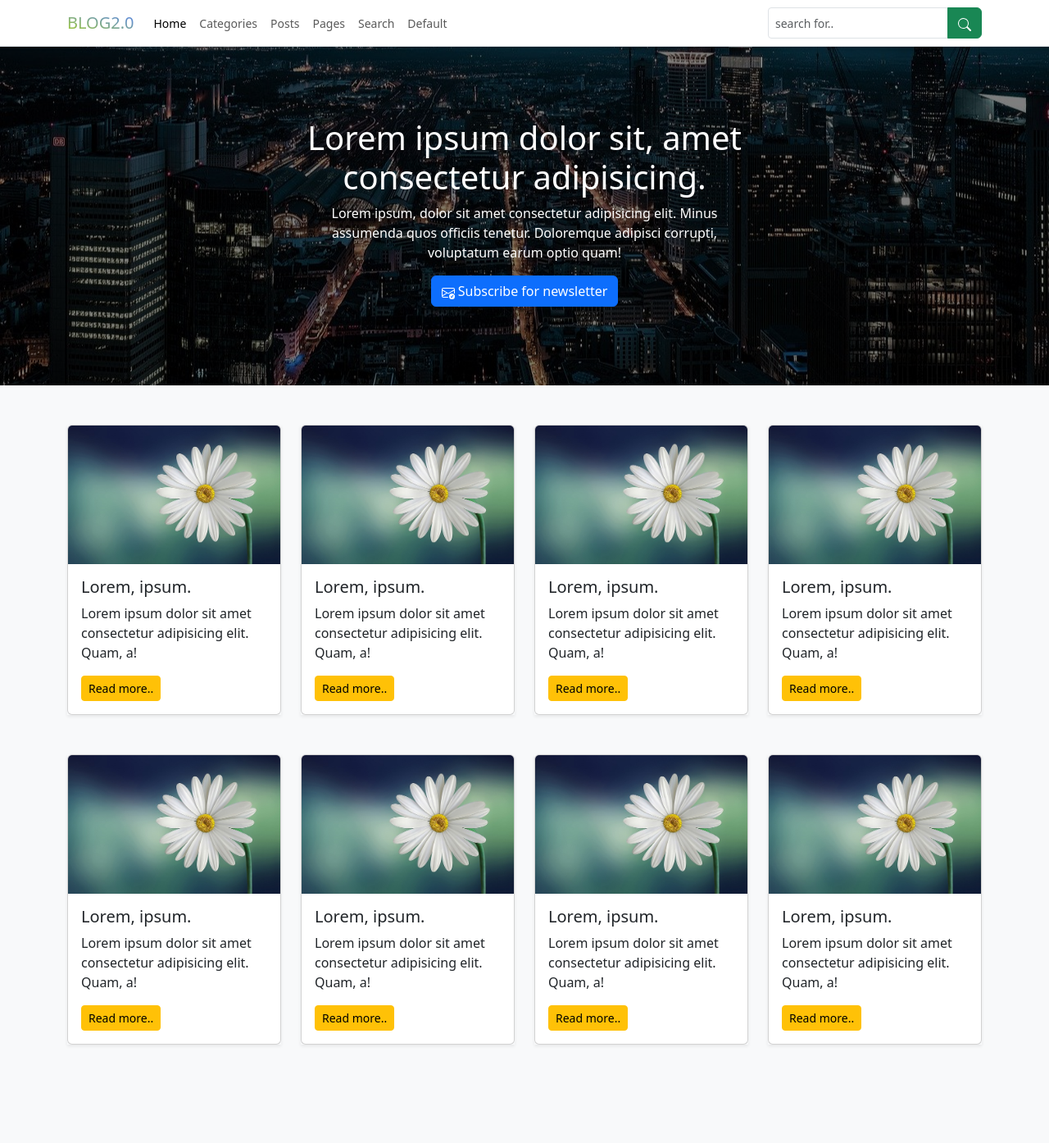
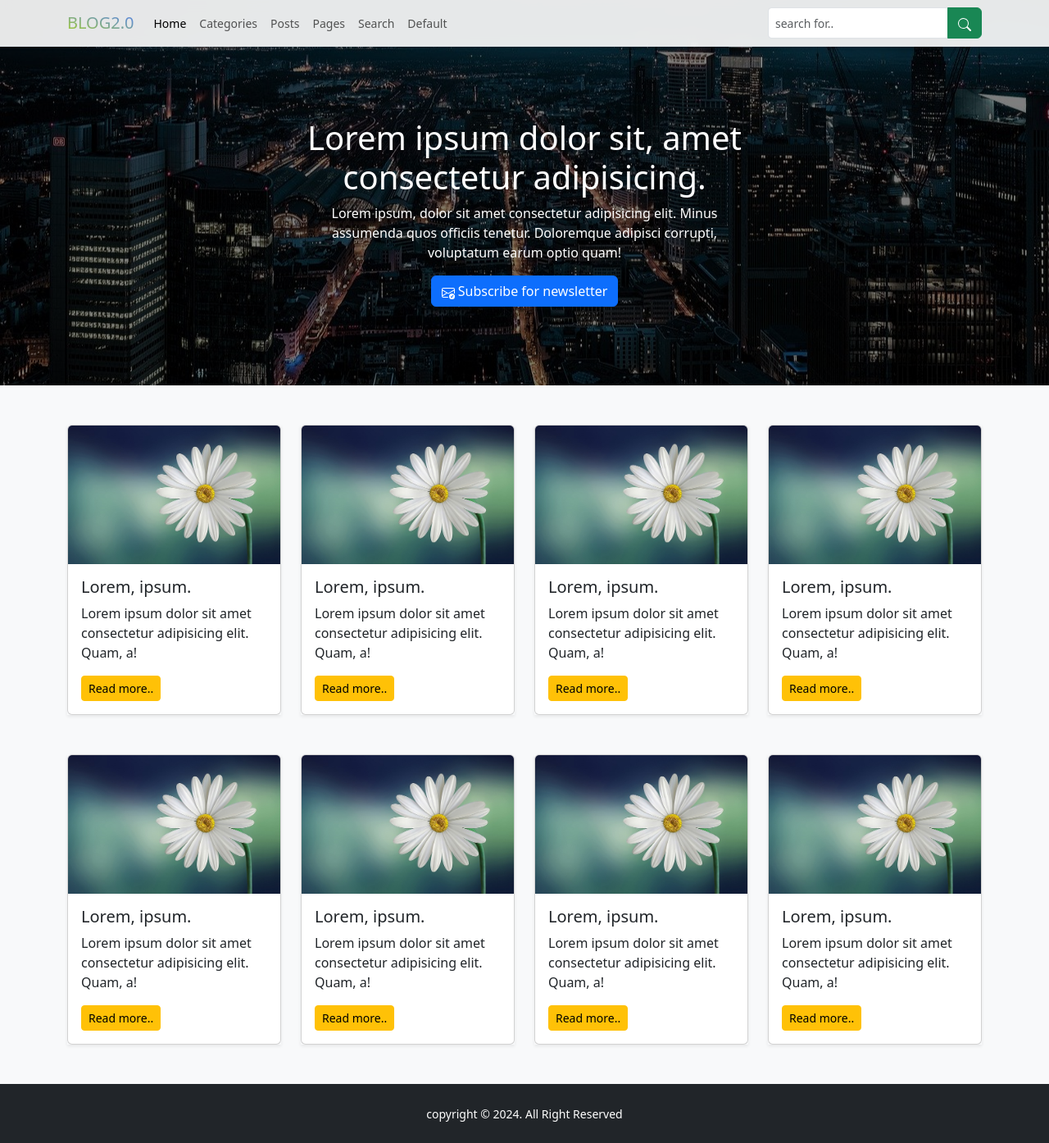
Before and after one commit to dimashibatullah/Blog-App-Project, a plain HTML site: page index.html in a window 1280 px wide. Shown: the whole page at 82% size. Before the commit the page ends 1322 px from the top, so only its background shows below. Drawn offline with nearby package versions, Linux system fonts and the light colour scheme.

Commit message:
selesai membuat index page

```diff
--- a/index.html
+++ b/index.html
@@ -9,7 +9,7 @@
   </head>
   <body class="bg-light">
     <!-- Navbar start -->
-    <nav class="navbar navbar-expand-lg bg-white small border-bottom shadow-sm fixed-top custom-nav">
+    <nav class="navbar navbar-expand-lg bg-white small border-bottom shadow-sm fixed-top custom-nav" style="--bs-bg-opacity: .9;backdrop-filter: blur(8px);">
       <div class="container">
         <a href="index.html" class="navbar-brand">
           <span class="brand-style brand-gradient"> BLOG2.0 </span>
@@ -17,7 +17,7 @@
         <button class="navbar-toggler" type="button" data-bs-toggle="collapse" data-bs-target="#blog-navbar" aria-controls="blog-navbar" aria-expanded="false" aria-label="Toggle Navigation">
           <span class="navbar-toggler-icon"></span>
         </button>
-        <div class="collapse navbar-collapse" id="navbarSupportContent">
+        <div class="collapse navbar-collapse" id="blog-navbar">
           <ul class="navbar-nav me-auto mb-2 mb-lg-0">
             <li class="nav-item">
               <a class="nav-link active" aria-current="page" href="#">Home</a>
@@ -183,6 +183,13 @@
     </section>
     <!-- home post end -->
 
+    <!-- footer start -->
+    <footer class="main-footer text-bg-dark p-4 text-center">
+      <p class="m-0"><small>copyright &copy; 2024. All Right Reserved</small></p>
+    </footer>
+
+    <!-- footer end -->
+
     <!-- subscribe modal start -->
     <div class="modal fade" id="subscribe-modal" data-bs-backdrop="static" aria-hidden="true" data-bs-keyboard="false" tabindex="-1" style="backdrop-filter: blur(5px)">
       <div class="modal-dialog modal-dialog-centered">
--- a/style.css
+++ b/style.css
@@ -1,3 +1,9 @@
+body, html {
+  height: 100%;
+  margin: 0;
+}
+
+
 .brand-gradient {
   background: #608dcf;
   background: linear-gradient(to bottom left, #608dcf 21%, #a5cf2c 100%);
```
